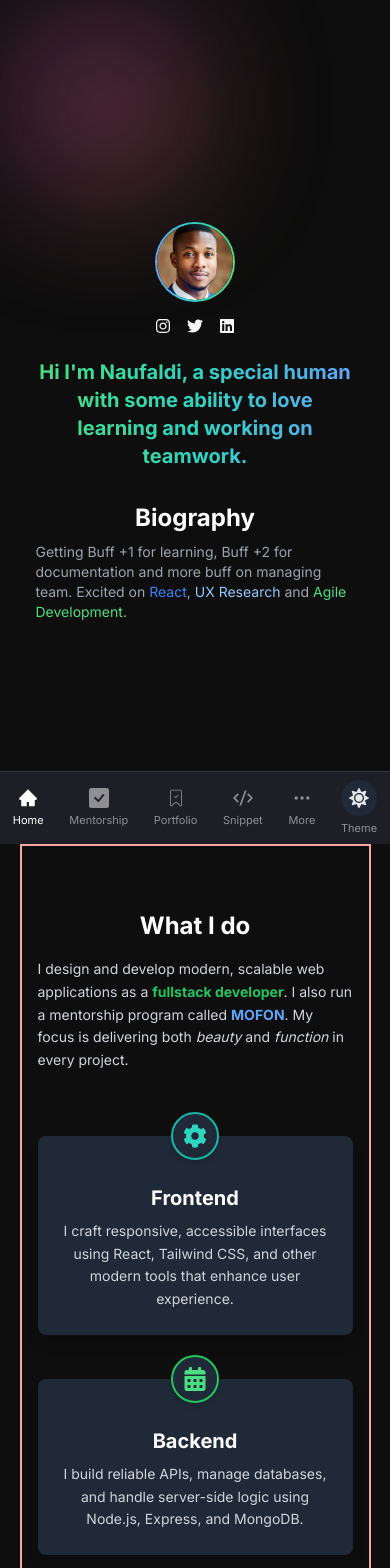
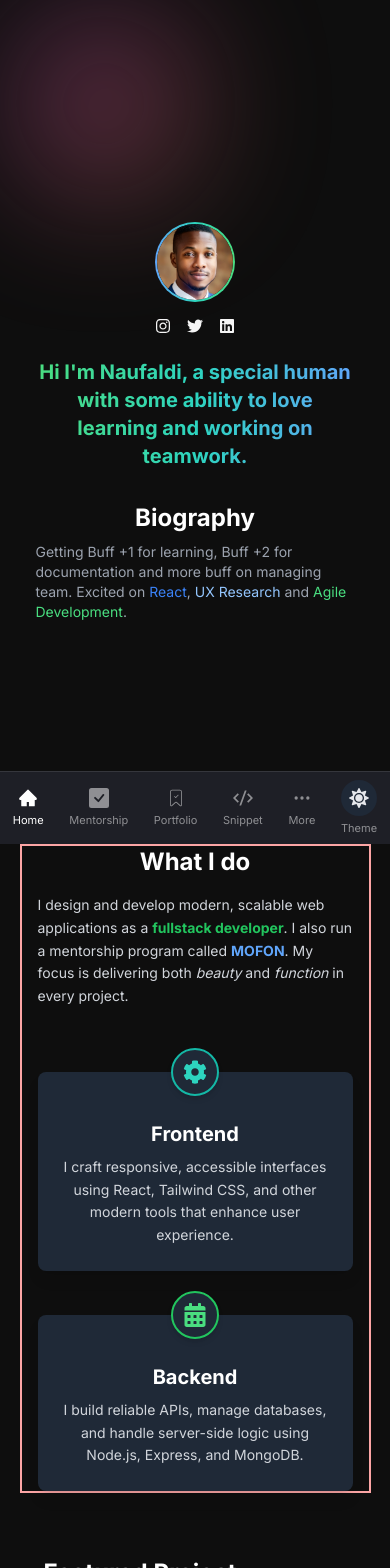
Before and after one commit to Sage-hex/portfolio, a React (Vite) app: page / in a window 390 px wide. Shown: the top 1568 px of the page. Built offline with nearby package versions, Linux system fonts and the light colour scheme.

Commit message:
working on the what I do section on mobile responsive1

```diff
--- a/src/components/sections/WhatIDo.jsx
+++ b/src/components/sections/WhatIDo.jsx
@@ -2,7 +2,7 @@ import { FaCog, FaCalendarAlt, FaArrowRight } from 'react-icons/fa';
 
 const WhatIDoSection = () => {
   return (
-    <div className="w-full border-2 border-red-300 text-black dark:text-white transition-colors duration-500 py-16 px-4 sm:px-6 lg:px-8">
+    <div className="w-full border-2 border-red-300 text-black dark:text-white transition-colors duration-500 md:py-16 px-4 sm:px-6 lg:px-8">
       <div className="max-w-screen-xl mx-auto grid grid-cols-1 lg:grid-cols-2 gap-16 md:gap-16 items-center">
         {/* Left Section */}
         <div>
```
